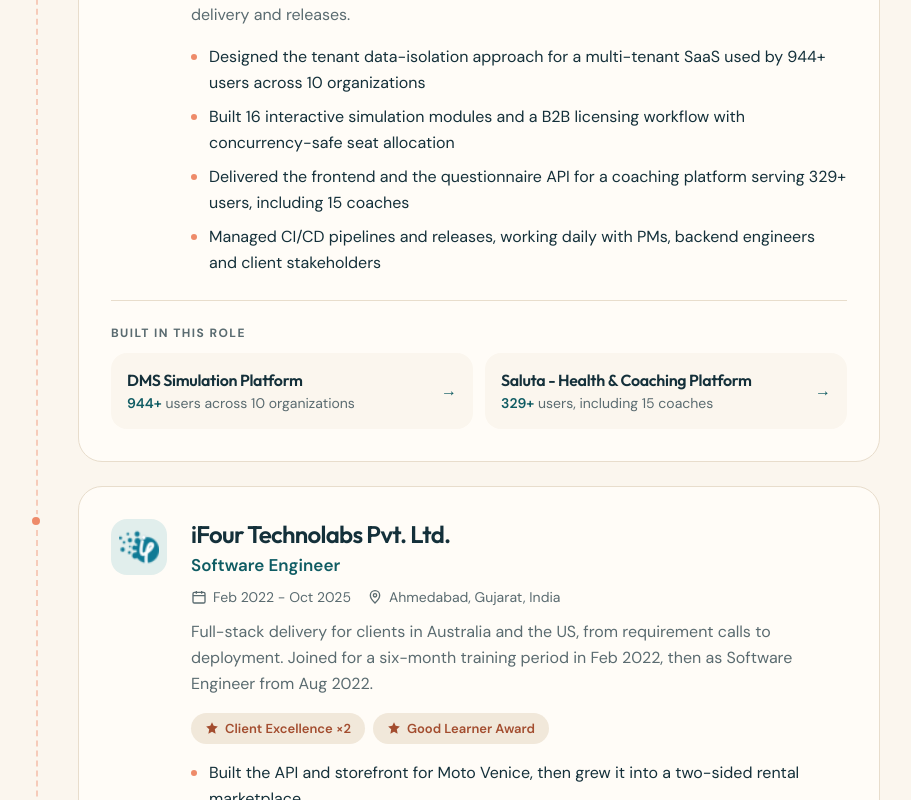
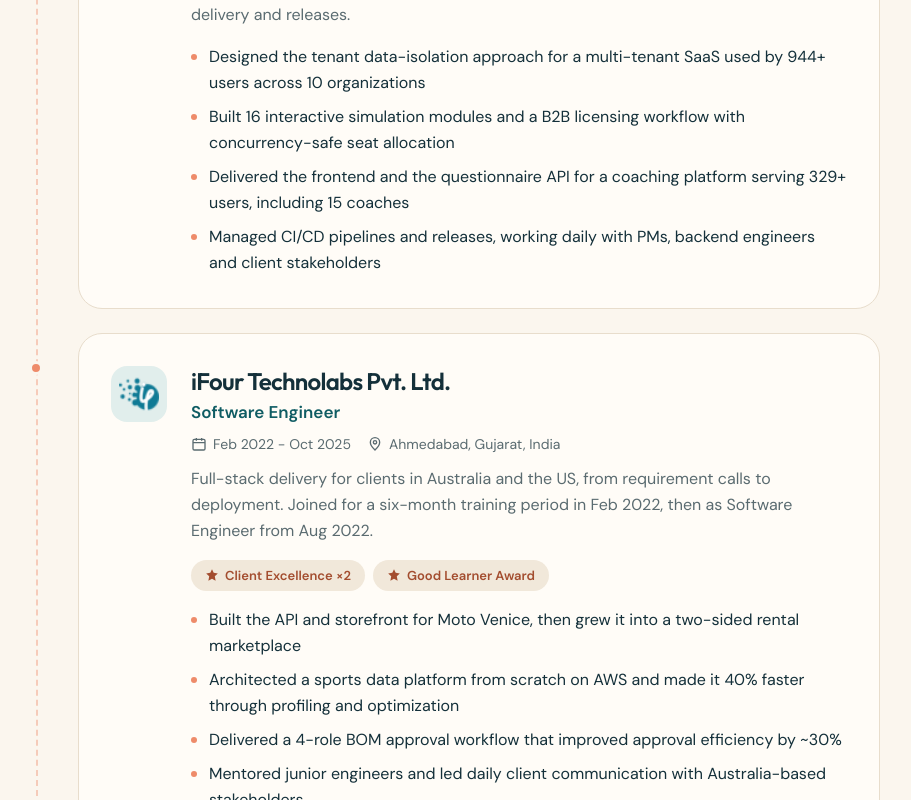
Before and after one commit to ShivharakhYadav/shivharakhyadav, a Next.js app: page /experience in a window 1280 px wide. Shown: the part 1591-2391 px from the top of the page, without its empty margins (336-1247 px from the left). Built offline with nearby package versions, Linux system fonts and the light colour scheme.

Commit message:
Remove the "Built in this role" cards from /experience
The role-to-project links stay in experience.ts for reference.

```diff
--- a/src/app/experience/page.tsx
+++ b/src/app/experience/page.tsx
@@ -147,11 +147,7 @@
             )}
           </div>
           <ol className='relative space-y-6 border-l-2 border-dashed border-coral/40 pl-4 sm:pl-10'>
-            {experience.map((job) => {
-              const jobProjects = (job.projects ?? [])
-                .map(getProjectBySlug)
-                .filter((p): p is NonNullable<typeof p> => Boolean(p))
-              return (
+            {experience.map((job) => (
               <li key={`${job.company}-${job.period}`} className='relative'>
                 <span
                   aria-hidden='true'
@@ -173,43 +169,9 @@
                       </ul>
                     )}
                   </JobCard>
-                    {jobProjects.length > 0 && (
-                      <div className='mt-6 border-t border-line pt-6'>
-                        <p className='eyebrow text-muted'>Built in this role</p>
-                        <ul className='mt-3 grid gap-3 sm:grid-cols-2'>
-                          {jobProjects.map((p) => (
-                            <li key={p.slug}>
-                              <Link
-                                href={`/projects/${p.slug}`}
-                                className='group flex h-full items-center justify-between gap-4 rounded-2xl bg-bg p-4 transition hover:bg-seaglass'
-                              >
-                                <span className='min-w-0'>
-                                  <span className='block font-display font-semibold leading-snug tracking-[-0.02em]'>
-                                    {p.title}
-                                  </span>
-                                  <span className='mt-0.5 block text-sm text-muted'>
-                                    <span className='font-semibold text-teal'>
-                                      {p.headline.value}
-                                    </span>{' '}
-                                    {p.headline.label}
-                                  </span>
-                                </span>
-                                <span
-                                  aria-hidden='true'
-                                  className='text-teal transition group-hover:translate-x-1'
-                                >
-                                  →
-                                </span>
-                              </Link>
+                </div>
               </li>
             ))}
-                        </ul>
-                      </div>
-                    )}
-                  </div>
-                </li>
-              )
-            })}
           </ol>
         </section>
 
--- a/src/data/experience.ts
+++ b/src/data/experience.ts
@@ -11,7 +11,7 @@
   summary?: string;
   /** What you did/achieved in this role; shown as bullets on /experience. */
   highlights?: string[];
-  /** Slugs from src/data/projects.ts built in this role; shown as linked cards. */
+  /** Slugs from src/data/projects.ts built in this role (kept for reference; not shown on the site). */
   projects?: string[];
   /** Main tech used in this role (kept for reference; not shown on the site). */
   tags?: string[];
```
Lines whose indentation alone changed are shown as unchanged.
